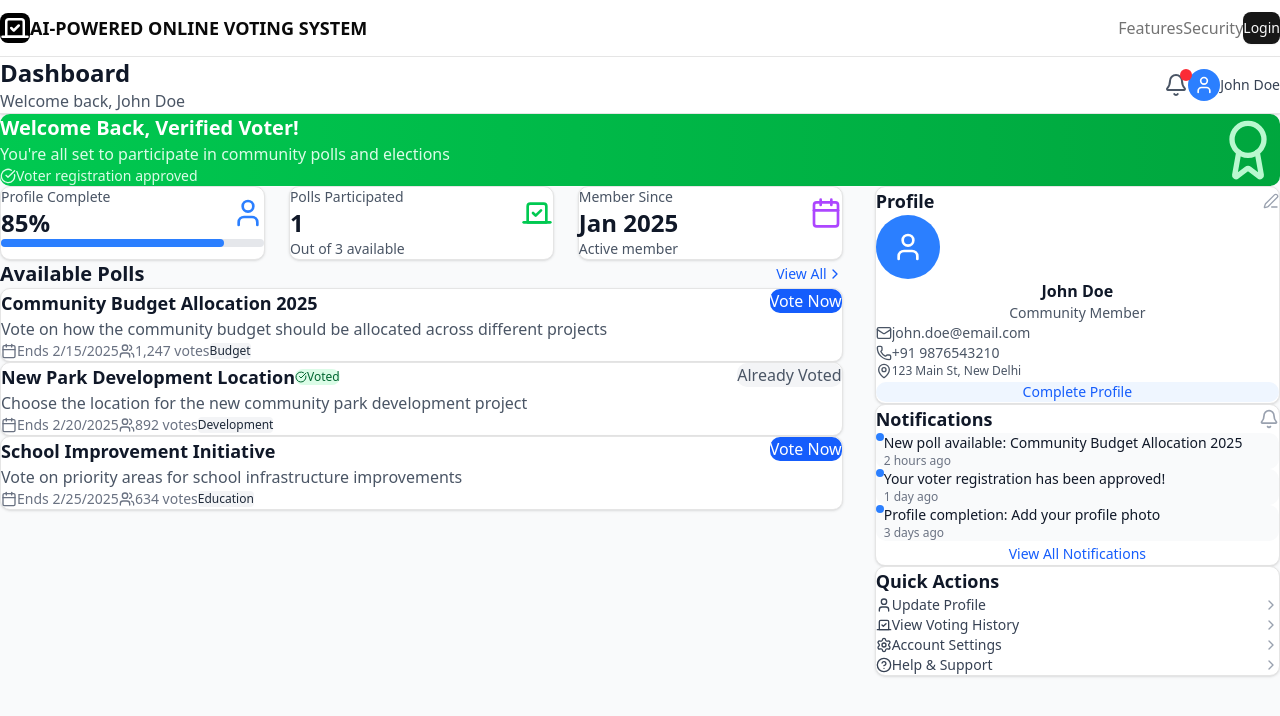
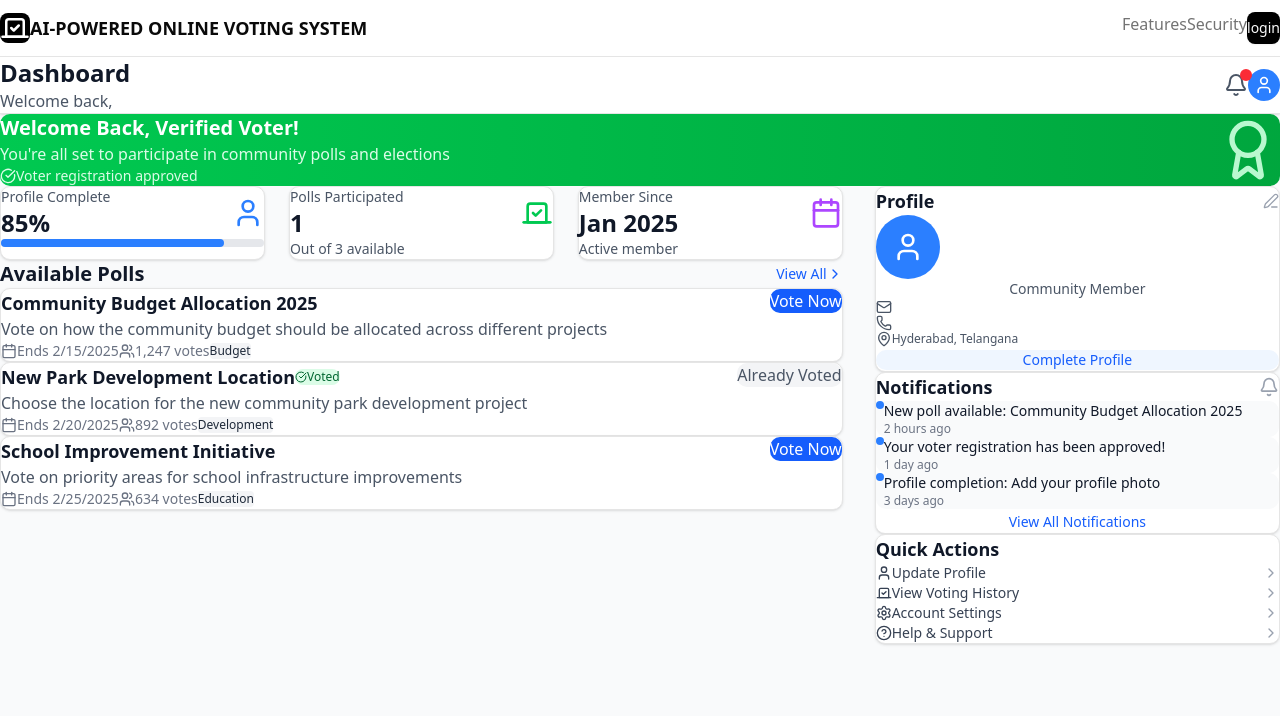
Before and after one commit to suraj-yadav7/AI_Powered_Secure_Online_Voting_System_with_Face_Recognition, a React (Vite) app in the folder client/: page /user-dashboard in a window 1280 px wide. Shown: the top 716 px of the page. Built offline with nearby package versions, Linux system fonts and the light colour scheme; no server answers.

Commit message:
Login, Signup binded with layout, userDashboard integration done.

```diff
--- a/client/src/App.jsx
+++ b/client/src/App.jsx
@@ -1,5 +1,7 @@
 import React from "react";
 import { Toaster } from "react-hot-toast";
+import {BrowserRouter as Router, Routes, Route} from "react-router-dom"
+
 import Home   from "./components/pages/Home";
 import User   from "./components/pages/User";
 import Voter  from "./components/pages/Voter";
@@ -14,11 +16,11 @@ import VoterApproval  from "./components/pages/VoterApproval";
 import VoterProfile   from "./components/pages/VoterProfile";
 import AdminDashboard from "./components/pages/AdminDashboard";
 import VoterRegistration  from "./components/pages/VoterRegistration";
-import {BrowserRouter as Router, Routes, Route} from "react-router-dom"
-import "./App.css"
 import UserDashboard from "./components/pages/UserDashboard";
 import Voting from "./components/pages/Voting";
 import Results from "./components/pages/Results";
+import Layout from "./components/pages/Layout";
+import "./App.css"
 
 
 const App = () =>{
@@ -27,11 +29,11 @@ const App = () =>{
     <Toaster/>
     {/* Header Section */}
     <Router>
-      <Header />
       <Routes>
-        <Route path="/"           element={<Home/>}/>
         <Route path="/login"      element={<Login/>}/>
         <Route path="/signup"     element={<Signup/>}/>
+        <Route element={<Layout />}>
+          <Route path="/"           element={<Home/>}/>
           <Route path="/user"       element={<User/>}/>
           <Route path="/voter"      element={<Voter/>}/>
           <Route path="/voting"     element={<Voting/>}/>
@@ -45,6 +47,7 @@ const App = () =>{
           <Route path="/voter-register"   element={<VoterRegistration/>}/>
           <Route path="/admin-dashboard"  element={<AdminDashboard/>}/>
           <Route path="/user-dashboard"   element={<UserDashboard/>}/>
+        </Route>
       </Routes>
     </Router>
     </>
--- a/client/src/components/pages/Header.jsx
+++ b/client/src/components/pages/Header.jsx
@@ -1,10 +1,29 @@
-import React from "react";
+import React, { useEffect, useState } from "react";
 import { Vote } from 'lucide-react';
 import { Button } from "@/components/ui/button";
 import { Link } from "react-router-dom";
 
 
 const Header = ()=>{
+  const [userData, setUserData] = useState(null)
+
+  const getUserInfo = () => {
+    try{
+      const storedData = localStorage.getItem("userinfo")
+      if(storedData){
+        const jsonData = JSON.parse(storedData)
+        setUserData(jsonData)
+      }
+    }
+    catch(error){
+      console.log("Error while setting userData and parse: ", error)
+    }
+  };
+
+  useEffect(()=>{
+    getUserInfo()
+  }, [])
+
   return (
     <>
       <div className=" px-4 border-b bg-background/95 backdrop-blur supports-[backdrop-filter]:bg-background/60 sticky top-0 z-50" >
@@ -24,6 +43,17 @@ const Header = ()=>{
                 </div>
               </div>
               <div className="flex flex-1 items-center justify-between space-x-2 md:justify-end">
+
+                {
+                  userData && userData?
+                  <div className="flex">
+                    <Link to="/login">
+                      <Button className="ml-4 cursor-pointer p-4 bg-red-500" size="sm">
+                        logout
+                      </Button>
+                    </Link>
+                  </div>:
+                  <div>
                 <div className="w-full flex-1 md:w-auto md:flex-none ">
                   <div className="hidden md:flex space-x-6 ">
                     <a href="#features" className="text-md font-medium text-muted-foreground hover:text-primary transition-colors">
@@ -32,13 +62,15 @@ const Header = ()=>{
                     <a href="#security" className="text-md font-medium text-muted-foreground hover:text-primary transition-colors">
                       Security
                     </a>
+                    <Link to="/login">
+                      <Button className="ml-4 cursor-pointer p-4 bg-black" size="sm">
+                        login
+                      </Button>
+                    </Link>
                   </div>
                 </div>
-                <Link to="/login">
-                  <Button className="ml-4 cursor-pointer p-4" size="sm">
-                    Login
-                  </Button>
-                </Link>
+                </div>
+                }
               </div>
             </div>
           </nav>
--- a/client/src/components/pages/Home.jsx
+++ b/client/src/components/pages/Home.jsx
@@ -19,7 +19,7 @@ const Home = () => {
                 <MonitorCheck className="h-16 w-16" />
               </div>
               <h1 className="font-heading text-3xl sm:text-5xl md:text-6xl lg:text-7xl">
-                AI-Powered Online Voting System
+                AI-Powered Secure Online Voting System
               </h1>
               <p className="max-w-[42rem] leading-normal text-muted-foreground sm:text-xl sm:leading-8">
                 Secure, transparent, and intelligent democratic participation. Experience the future of voting
--- /dev/null
+++ b/client/src/components/pages/Layout.jsx
@@ -0,0 +1,16 @@
+import { Outlet, useLocation } from "react-router-dom";
+import Header from "./Header";
+
+const Layout = () => {
+  const location = useLocation();
+  const hideHeader = ["/login", "/signup"].includes(location.pathname);
+
+  return (
+    <>
+      {!hideHeader && <Header />}
+      <Outlet />
+    </>
+  );
+};
+
+export default Layout;
--- a/client/src/components/pages/Results.jsx
+++ b/client/src/components/pages/Results.jsx
@@ -25,7 +25,7 @@ const Results = () => {
     _id: "65f1234567890",
     name: "Greater Hyderabad Municipal Corporation Elections 2025",
     type: "Local Government",
-    total_votes: 3,
+    total_votes: 14152,
     result: true,
     nominees: [
       {
@@ -86,7 +86,7 @@ const Results = () => {
     ],
     createdAt: "2025-01-10T00:00:00Z",
     endDate: "2025-02-15T23:59:59Z",
-    resultDeclaredAt: "2025-08-25T23:59:59Z"
+    resultDeclaredAt: "2025-07-21T23:59:59Z"
   });
 
   const [showDetailedStats, setShowDetailedStats] = useState(false);
--- a/client/src/components/pages/UserApproval.jsx
+++ b/client/src/components/pages/UserApproval.jsx
@@ -6,8 +6,8 @@ const UserApproval = () => {
   const [requests, setRequests] = useState([
     {
       id: 1,
-      name: "John Doe",
-      email: "john.doe@email.com",
+      name: "Naveen Kumar",
+      email: "naveen@email.com",
       phone: "+91 9876543210",
       type: "Voter Registration",
       address: "123 Main St, New Delhi",
--- a/client/src/components/pages/UserDashboard.jsx
+++ b/client/src/components/pages/UserDashboard.jsx
@@ -1,4 +1,4 @@
-import React, { useState } from 'react';
+import React, { useEffect, useState } from 'react';
 import {
   User,
   Vote,
@@ -23,18 +23,42 @@ import {
   Mail,
   Edit3
 } from 'lucide-react';
+import { api } from '@/utils/endpointUrls';
+import axios from 'axios';
+import toast from 'react-hot-toast';
+import { Button } from '../ui/button';
 
 const UserDashboard = () => {
+  const [userData, setUserData] = useState(null)
+
+  const getUserDetails = async() => {
+    const userinfo = localStorage.getItem("userinfo")
+    const userData = JSON.parse(userinfo)
+    try{
+      const response = await axios.get(`${api.generic_fetch}?data=user&id=${userData.user_id}`)
+      if(!response.data) toast.error("No valid response.")
+
+      setUserData(response.data.data)
+      toast.success("user record fetched successfully.")
+    }catch(error){
+      console.log("Error occured while fetching user-data: ", error)
+    }
+  };
+
+  useEffect(() => {
+    getUserDetails()
+  },[])
+
   // User status simulation - change this to test different states
   const [userStatus] = useState({
     isLoggedIn: true,
     isVoterRegistered: true, // false = not registered, 'pending' = waiting approval, true = approved
     hasVoted: false,
     profile: {
-      name: "John Doe",
-      email: "john.doe@email.com",
+      name: "Suraj Yadav",
+      email: "suraj@email.com",
       phone: "+91 9876543210",
-      address: "123 Main St, New Delhi",
+      address: "Hyderabad, Telangana",
       profileComplete: 85,
       joinDate: "2025-01-15"
     }
@@ -140,7 +164,7 @@ const UserDashboard = () => {
           <div className="flex items-center justify-between">
             <div>
               <h1 className="text-2xl font-bold text-gray-900">Dashboard</h1>
-              <p className="text-gray-600">Welcome back, {userStatus.profile.name}</p>
+              <p className="text-gray-600">Welcome back, {userData?.first_name}</p>
             </div>
             <div className="flex items-center space-x-4">
               <div className="relative">
@@ -153,7 +177,7 @@ const UserDashboard = () => {
                 <div className="w-8 h-8 bg-blue-500 rounded-full flex items-center justify-center">
                   <User className="w-5 h-5 text-white" />
                 </div>
-                <span className="text-sm font-medium text-gray-700">{userStatus.profile.name}</span>
+                <span className="text-sm font-medium text-gray-700">{userData?.first_name}</span>
               </div>
             </div>
           </div>
@@ -291,17 +315,17 @@ const UserDashboard = () => {
                   <div className="w-16 h-16 bg-blue-500 rounded-full flex items-center justify-center mx-auto mb-3">
                     <User className="w-8 h-8 text-white" />
                   </div>
-                  <h4 className="font-semibold text-gray-900">{userStatus.profile.name}</h4>
+                  <h4 className="font-semibold text-gray-900">{userData?.first_name}</h4>
                   <p className="text-sm text-gray-600">Community Member</p>
                 </div>
                 <div className="space-y-3 text-sm">
                   <div className="flex items-center text-gray-600">
                     <Mail className="w-4 h-4 mr-3" />
-                    <span className="truncate">{userStatus.profile.email}</span>
+                    <span className="truncate">{userData?.email}</span>
                   </div>
                   <div className="flex items-center text-gray-600">
                     <Phone className="w-4 h-4 mr-3" />
-                    <span>{userStatus.profile.phone}</span>
+                    <span>{userData?.phone}</span>
                   </div>
                   <div className="flex items-center text-gray-600">
                     <MapPin className="w-4 h-4 mr-3" />
--- a/client/src/components/pages/VoterProfile.jsx
+++ b/client/src/components/pages/VoterProfile.jsx
@@ -13,17 +13,17 @@ import { User, Mail, Phone, MapPin, Calendar, Shield, Edit, Save, X } from "luci
 const VoterProfile = () => {
   const [isEditing, setIsEditing] = useState(false);
   const [profile, setProfile] = useState({
-    firstName: "John",
-    lastName: "Doe",
-    email: "john.doe@email.com",
-    phone: "+1 (555) 123-4567",
-    dateOfBirth: "1985-06-15",
-    address: "123 Main Street",
-    city: "Springfield",
-    state: "Illinois",
-    zipCode: "62701",
-    voterID: "IL123456789",
-    registrationDate: "2008-10-15",
+    firstName: "Suraj",
+    lastName: "yadav",
+    email: "surajyadav@email.com",
+    phone: "+9123456533",
+    dateOfBirth: "1998-06-15",
+    address: "Suraram colony",
+    city: "Hyderabad",
+    state: "Telangana",
+    zipCode: "500055",
+    voterID: "EPIC3445689",
+    registrationDate: "2016-10-15",
     party: "Independent",
     district: "District 7",
     precinct: "Precinct 12",
```
Also changed, not shown: client/src/components/pages/Login.jsx (+5 -3 lines), 2 other files (tests, documents, lock files or other folders). Lines whose indentation alone changed are shown as unchanged.
